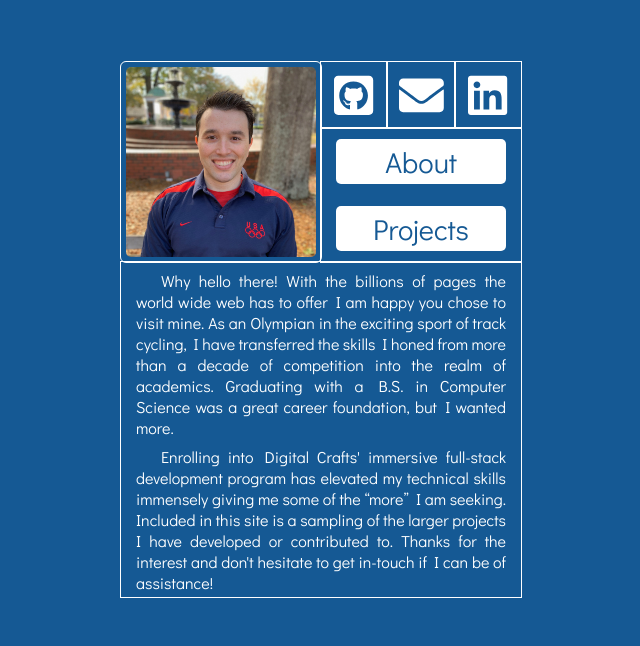
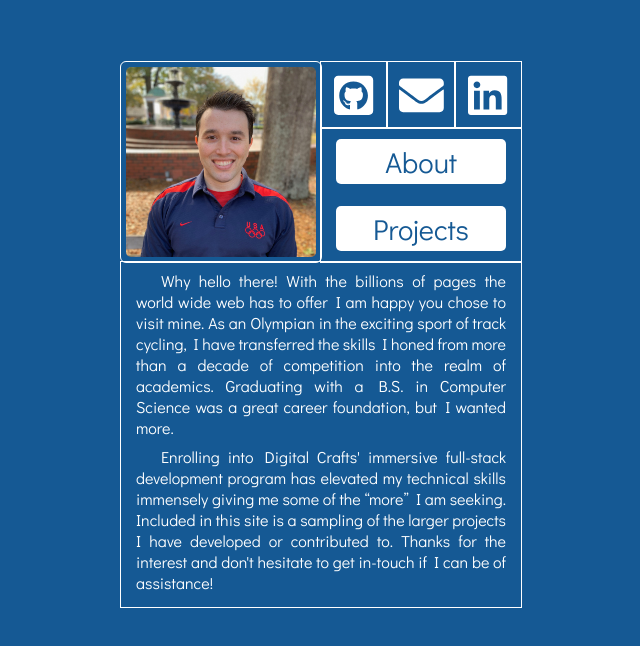
Before and after one commit to mblatchford/Portfolio, a React (Create React App) app: page / in a window 1280 px wide. Shown: the top 646 px of the page, without its empty margins (319-959 px from the left). Built offline with nearby package versions, Linux system fonts and the light colour scheme; a web font is replaced by a local one.

Commit message:
extended about outline block further

```diff
--- a/src/index.css
+++ b/src/index.css
@@ -166,7 +166,7 @@ a:active {
   padding-left: 15px;
   padding-right: 15px;
   outline: 1px solid white;
-  height: 335px;
+  height: 345px;
   text-align: justify;
   text-indent: 25px;
 }
```
